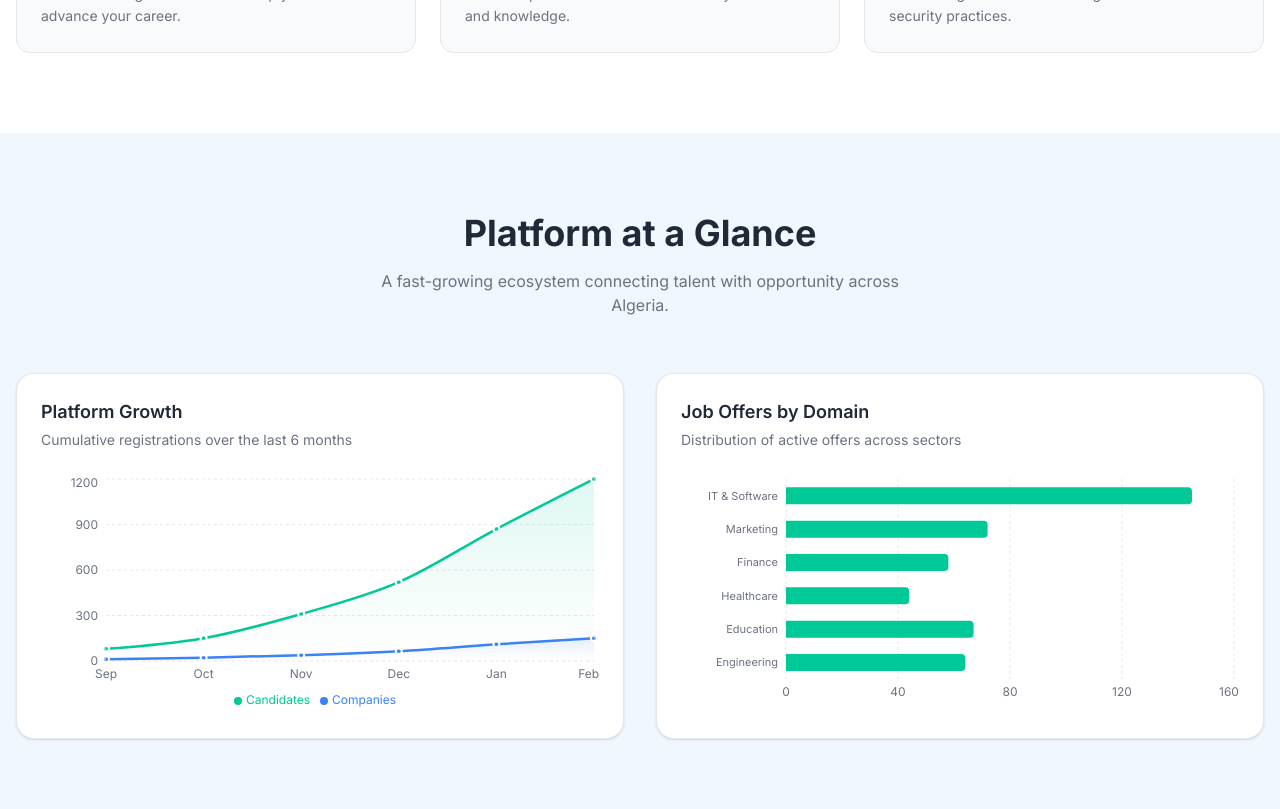
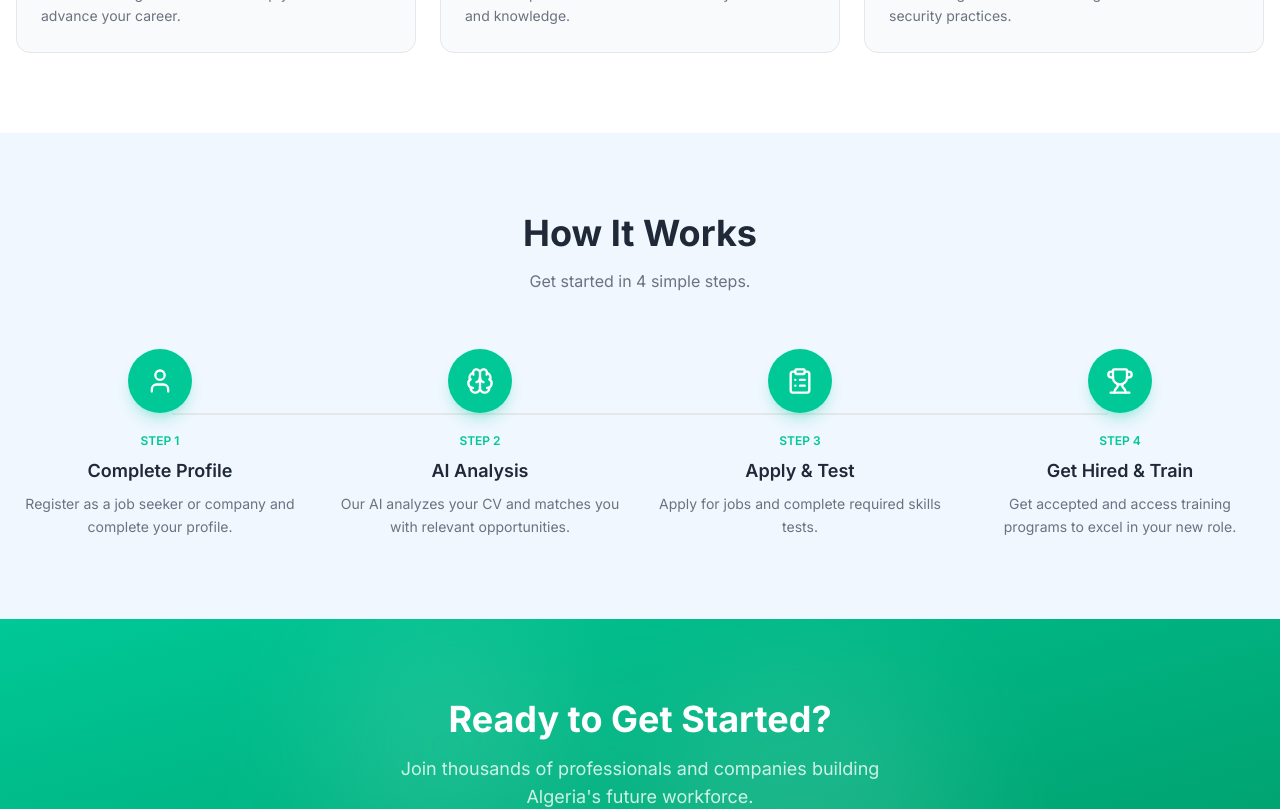
Before and after one commit to Douaa-code/cvision-frontend, a Next.js app: page / in a window 1280 px wide. Shown: the part 1320-2129 px from the top of the page. Built offline with nearby package versions, Linux system fonts and the light colour scheme.

Commit message:
fix(public): remove Platform at a Glance charts section from homepage
Co-Authored-By: Claude Sonnet 4.6 <noreply@anthropic.com>

```diff
--- a/app/(public)/page.tsx
+++ b/app/(public)/page.tsx
@@ -22,36 +22,6 @@ import {
   staggerContainerVariants,
   staggerItemVariants,
 } from "@/lib/animations/variants";
-import {
-  AreaChart,
-  Area,
-  BarChart,
-  Bar,
-  XAxis,
-  YAxis,
-  CartesianGrid,
-  Tooltip,
-  ResponsiveContainer,
-  Legend,
-} from "recharts";
-
-const growthData = [
-  { month: "Sep", Candidates: 80, Companies: 12 },
-  { month: "Oct", Candidates: 150, Companies: 22 },
-  { month: "Nov", Candidates: 310, Companies: 38 },
-  { month: "Dec", Candidates: 520, Companies: 65 },
-  { month: "Jan", Candidates: 870, Companies: 110 },
-  { month: "Feb", Candidates: 1200, Companies: 150 },
-];
-
-const domainData = [
-  { domain: "IT & Software", jobs: 145 },
-  { domain: "Marketing", jobs: 72 },
-  { domain: "Finance", jobs: 58 },
-  { domain: "Healthcare", jobs: 44 },
-  { domain: "Education", jobs: 67 },
-  { domain: "Engineering", jobs: 64 },
-];
 
 const features = [
   {
@@ -285,82 +255,6 @@ export default function HomePage() {
         </div>
       </section>
 
-      {/* Platform at a Glance */}
-      <section className="py-20 px-4 bg-cvision-bg">
-        <div className="max-w-[1280px] mx-auto">
-          <motion.div
-            initial={{ opacity: 0, y: 20 }}
-            whileInView={{ opacity: 1, y: 0 }}
-            viewport={{ once: true, margin: "-100px" }}
-            transition={{ duration: 0.6 }}
-            className="text-center mb-14"
-          >
-            <h2 className="text-3xl md:text-4xl font-bold mb-4">
-              Platform at a Glance
-            </h2>
-            <p className="text-muted-foreground max-w-xl mx-auto">
-              A fast-growing ecosystem connecting talent with opportunity across Algeria.
-            </p>
-          </motion.div>
-
-          <div className="grid grid-cols-1 lg:grid-cols-2 gap-8">
-            {/* Monthly Growth */}
-            <motion.div
-              initial={{ opacity: 0, x: -20 }}
-              whileInView={{ opacity: 1, x: 0 }}
-              viewport={{ once: true, margin: "-50px" }}
-              transition={{ duration: 0.6 }}
-              className="bg-white rounded-2xl border border-border p-6 shadow-sm"
-            >
-              <h3 className="font-semibold text-lg mb-1">Platform Growth</h3>
-              <p className="text-sm text-muted-foreground mb-6">Cumulative registrations over the last 6 months</p>
-              <ResponsiveContainer width="100%" height={240}>
-                <AreaChart data={growthData}>
-                  <defs>
-                    <linearGradient id="gradCandidates" x1="0" y1="0" x2="0" y2="1">
-                      <stop offset="5%" stopColor="#00C897" stopOpacity={0.2} />
-                      <stop offset="95%" stopColor="#00C897" stopOpacity={0} />
-                    </linearGradient>
-                    <linearGradient id="gradCompanies" x1="0" y1="0" x2="0" y2="1">
-                      <stop offset="5%" stopColor="#3B82F6" stopOpacity={0.2} />
-                      <stop offset="95%" stopColor="#3B82F6" stopOpacity={0} />
-                    </linearGradient>
-                  </defs>
-                  <CartesianGrid strokeDasharray="3 3" stroke="#E5E7EB" vertical={false} />
-                  <XAxis dataKey="month" tick={{ fontSize: 12, fill: "#6B7280" }} axisLine={false} tickLine={false} />
-                  <YAxis tick={{ fontSize: 12, fill: "#6B7280" }} axisLine={false} tickLine={false} />
-                  <Tooltip contentStyle={{ borderRadius: 8, border: "1px solid #E5E7EB", fontSize: 12 }} />
-                  <Legend iconType="circle" iconSize={8} wrapperStyle={{ fontSize: 12 }} />
-                  <Area type="monotone" dataKey="Candidates" stroke="#00C897" strokeWidth={2.5} fill="url(#gradCandidates)" dot={{ fill: "#00C897", r: 3, stroke: "white", strokeWidth: 2 }} />
-                  <Area type="monotone" dataKey="Companies" stroke="#3B82F6" strokeWidth={2.5} fill="url(#gradCompanies)" dot={{ fill: "#3B82F6", r: 3, stroke: "white", strokeWidth: 2 }} />
-                </AreaChart>
-              </ResponsiveContainer>
-            </motion.div>
-
-            {/* Jobs by Domain */}
-            <motion.div
-              initial={{ opacity: 0, x: 20 }}
-              whileInView={{ opacity: 1, x: 0 }}
-              viewport={{ once: true, margin: "-50px" }}
-              transition={{ duration: 0.6 }}
-              className="bg-white rounded-2xl border border-border p-6 shadow-sm"
-            >
-              <h3 className="font-semibold text-lg mb-1">Job Offers by Domain</h3>
-              <p className="text-sm text-muted-foreground mb-6">Distribution of active offers across sectors</p>
-              <ResponsiveContainer width="100%" height={240}>
-                <BarChart data={domainData} layout="vertical" barCategoryGap="25%">
-                  <CartesianGrid strokeDasharray="3 3" stroke="#E5E7EB" horizontal={false} />
-                  <XAxis type="number" tick={{ fontSize: 12, fill: "#6B7280" }} axisLine={false} tickLine={false} />
-                  <YAxis type="category" dataKey="domain" tick={{ fontSize: 11, fill: "#6B7280" }} axisLine={false} tickLine={false} width={100} />
-                  <Tooltip contentStyle={{ borderRadius: 8, border: "1px solid #E5E7EB", fontSize: 12 }} cursor={{ fill: "#F3F4F6" }} />
-                  <Bar dataKey="jobs" name="Job Offers" fill="#00C897" radius={[0, 4, 4, 0]} />
-                </BarChart>
-              </ResponsiveContainer>
-            </motion.div>
-          </div>
-        </div>
-      </section>
-
       {/* How It Works */}
       <section className="py-20 px-4">
         <div className="max-w-[1280px] mx-auto">
```
